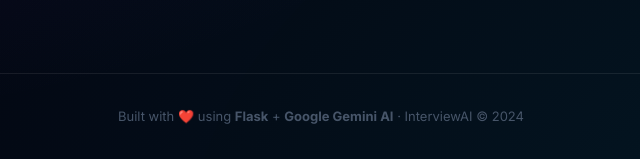
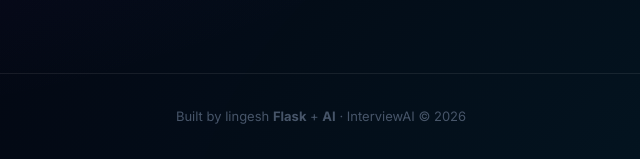
Before and after one commit to Lingeshkumar24-code/-Interview-AI--based-on-Resume, a Flask app: page / in a window 1280 px wide. Shown: the part 2144-2303 px from the top of the page, without its empty margins (319-959 px from the left). Run offline with Flask 3, Linux system fonts and the light colour scheme.

Commit message:
Update index.html

```diff
--- a/templates/index.html
+++ b/templates/index.html
@@ -169,7 +169,7 @@
 <!-- Footer -->
 <footer class="footer">
   <div class="container">
-    Built with ❤️ using <strong>Flask</strong> + <strong>Google Gemini AI</strong> · InterviewAI &copy; 2024
+    Built by lingesh <strong>Flask</strong> + <strong>AI</strong> · InterviewAI &copy; 2026
   </div>
 </footer>
 
@@ -177,7 +177,7 @@
 <div class="loading-overlay" id="loadingOverlay">
   <div class="loading-spinner"></div>
   <div class="loading-text" id="loadingText">Analyzing your resume...</div>
-  <div class="loading-subtext" id="loadingSubtext">Gemini AI is reading your skills and generating questions</div>
+  <div class="loading-subtext" id="loadingSubtext"> AI is reading your skills and generating questions</div>
 </div>
 
 <!-- Toast Container -->
```
